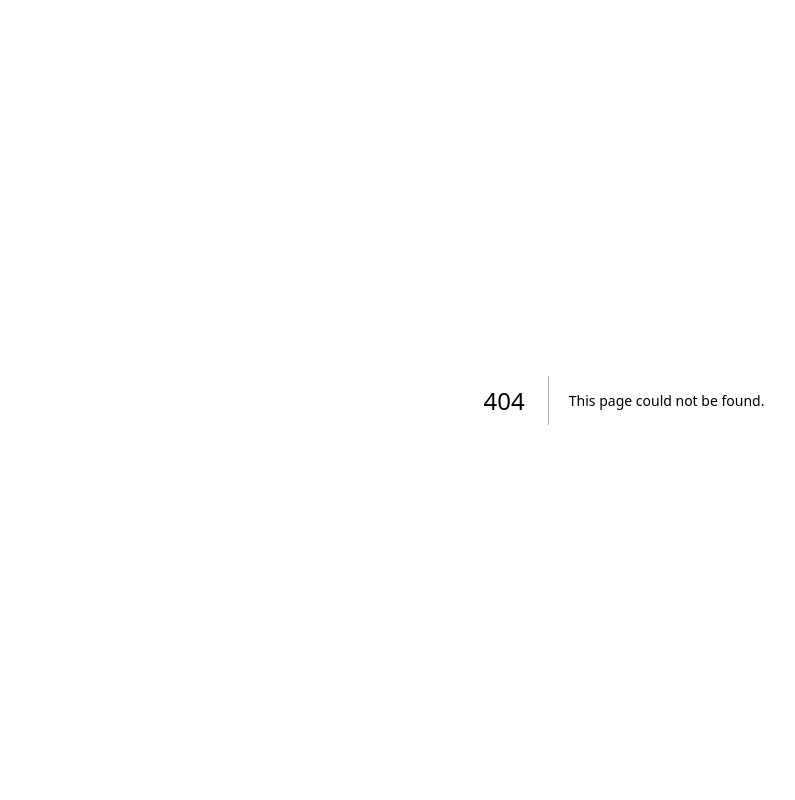
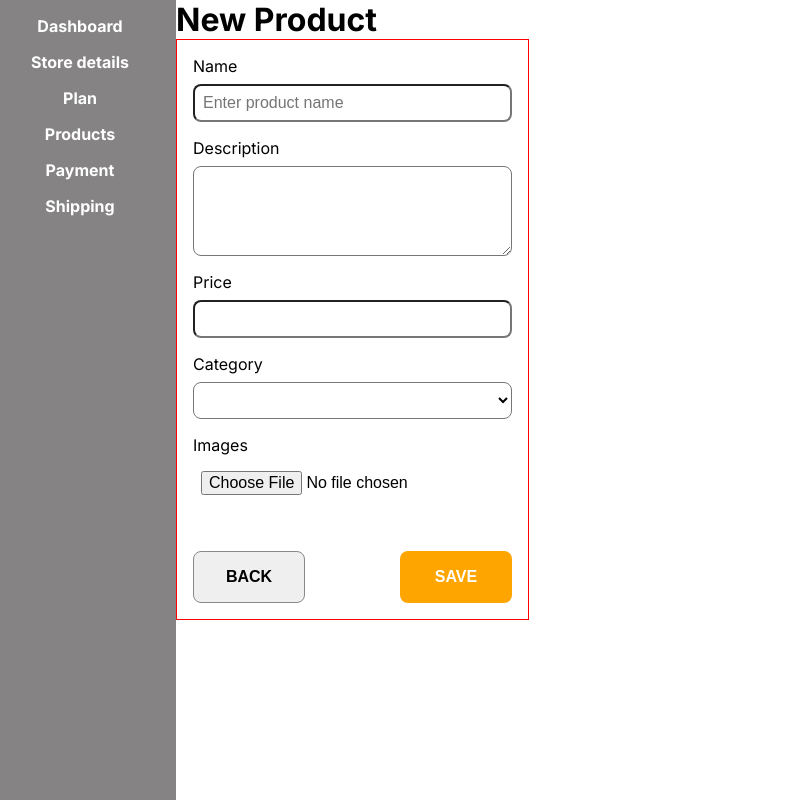
Before and after one commit to gustaavoevangelista/eccomerce, a Next.js app: page /admin/products/new in a window 1280 px wide. Before the commit this address had no page. Shown: the whole page, without its empty margins (16-811 px from the left). Built offline with nearby package versions, Linux system fonts and the light colour scheme.

Commit message:
Created UI for new admin product form

```diff
--- /dev/null
+++ b/src/app/admin/products/_components/AdminProductForm.jsx
@@ -0,0 +1,66 @@
+import Link from "next/link";
+import styles from './AdminProductForm.module.css'
+
+
+export default function AdminProductForm() {
+  return (
+		<form className={styles.newProductForm}>
+			<div className={styles.productFormField}>
+				<label htmlFor='name'>Name </label>
+				<input
+					type='text'
+					id='name'
+					name='name'
+					placeholder='Enter product name'
+					className={styles.productFormInput}
+				/>
+			</div>
+
+			<div className={styles.productFormField}>
+				<label htmlFor='description'>Description </label>
+				<textarea
+					id='description'
+					name='description'
+					rows={4}
+					className={styles.productFormInput}
+				/>
+			</div>
+
+			<div className={styles.productFormField}>
+				<label htmlFor='price'>Price</label>
+				<input
+					type='number'
+					id='price'
+					name='price'
+					className={styles.productFormInput}
+				/>
+			</div>
+
+			<div className={styles.productFormField}>
+				<label htmlFor='category'>Category</label>
+				<select
+					id='category'
+					name='category'
+					className={styles.productFormInput}></select>
+			</div>
+
+			<div className={styles.productFormField}>
+				<label htmlFor='images'>Images</label>
+				<input
+					type='file'
+					name='images'
+					id='images'
+					className={styles.productFormInput}
+				/>
+			</div>
+
+			<div className={styles.productFormButtons}>
+				<button>
+					<Link href='./'>BACK</Link>
+				</button>
+
+				<button type='submit'>SAVE</button>
+			</div>
+		</form>
+  );
+}
--- /dev/null
+++ b/src/app/admin/products/_components/AdminProductForm.module.css
@@ -0,0 +1,53 @@
+.newProductForm{
+    display: flex;
+    flex-direction: column;
+    justify-content: center;
+    gap: 1rem;
+    padding: 1rem;
+    border: 1px solid red;
+}
+
+.productFormField{
+    display: flex;
+    flex-direction: column;
+    gap: .5rem;
+}
+
+.productFormInput {
+    width: 100%;
+    border-radius: 8px;
+    padding: 0.5rem;
+    background: inherit;
+    font-size: 16px;
+}
+
+.productFormButtons{
+    display: flex;
+    justify-content: space-between;
+    margin-top: 2rem;
+}
+
+.productFormButtons button{
+    width: 7rem;
+    padding: 1rem;
+    font-size: 1rem;
+    font-weight: bold;
+    border: none;
+    border-radius: 8px;
+    cursor: pointer;
+
+}
+.productFormButtons button:nth-child(1) {
+    border: 1px solid #8b8985;
+}
+
+.productFormButtons button:nth-child(1):hover{
+    background: #dfdfdf;
+}
+.productFormButtons button:nth-child(2){
+    color: #fff;
+    background: #ffa500;
+}
+.productFormButtons button:nth-child(2):hover{
+    background: #b87802;
+}
--- /dev/null
+++ b/src/app/admin/products/new/page.jsx
@@ -0,0 +1,11 @@
+import AdminProductForm from "../_components/AdminProductForm";
+
+
+export default function AdminNewProduct() {
+	return (
+		<>
+			<h1>New Product</h1>
+			<AdminProductForm/>
+		</>
+	);
+}
--- a/src/app/admin/products/page.module.css
+++ b/src/app/admin/products/page.module.css
@@ -18,9 +18,9 @@
     font-size: 1rem;
     font-weight: bold;
     color: #fff;
-    background: #09a809;
+    background: #ffa500;
     border-radius: 8px;
 }
 .addProductLink:hover{
-    background: #026402;
+    background: #b87802;
 }
```
